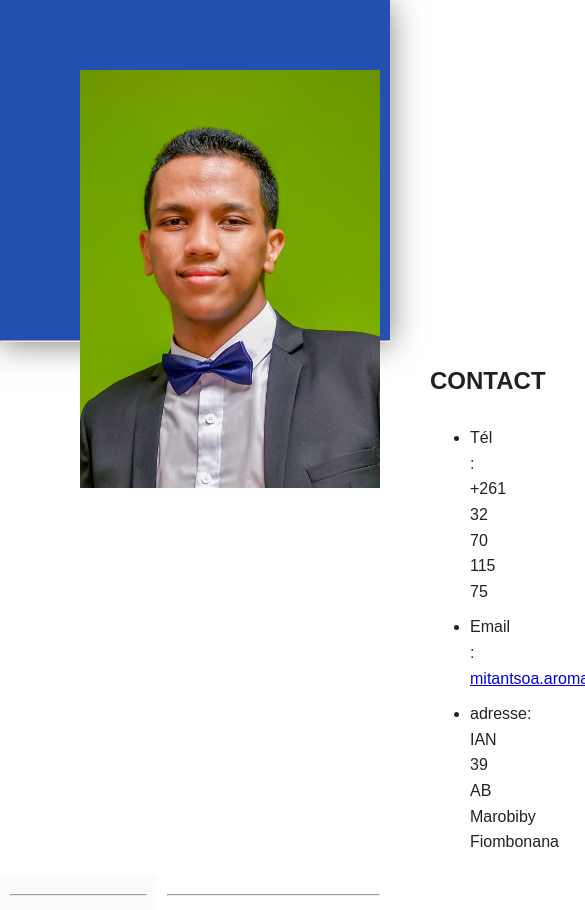
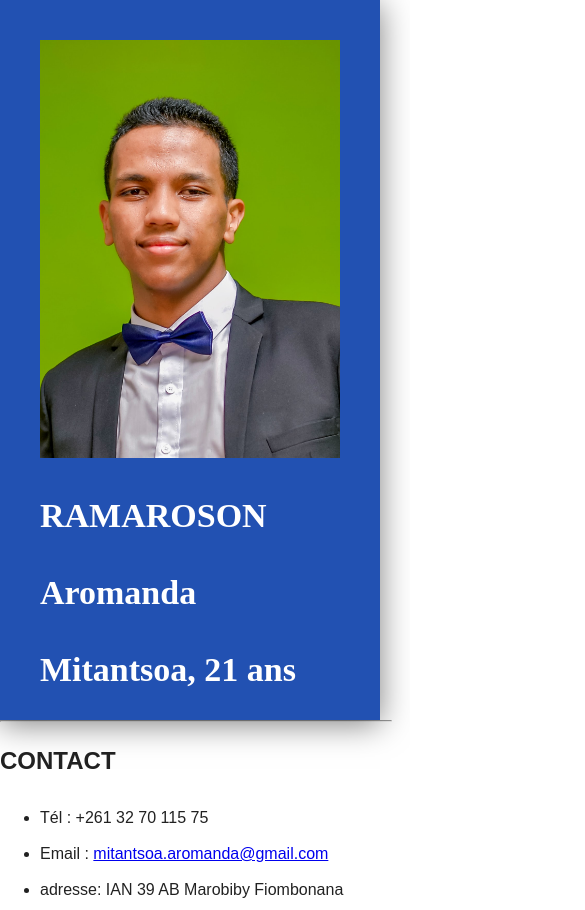
Before and after one commit to Aro20/Aro20.github.io, a plain HTML site: page index.html in a window 390 px wide. Shown: the top 910 px of the page, 585 px wide, since content can reach past the window. Drawn offline with Linux system fonts and the light colour scheme.

Commit message:
media query for the page

```diff
--- a/style.css
+++ b/style.css
@@ -9,17 +9,18 @@ body{
 }
 .header{
    display: flex;
-   align-content: center;
+   align-items: center;
    height: 300px;
    background-color: #2251b2;
-   margin: auto;
    padding: 40px;
    padding-bottom: 0;
    box-shadow: 0 4px 30px rgba(0, 0, 0, .5);
+   width: auto;
 }
 
 .header .pdp{
-    margin: 30px 40px;
+    margin: 0px 40px;
+    margin-top: 150px;
 }
 
 .header .Nom{
@@ -34,6 +35,7 @@ body{
 }
 section{
     display: flex;
+    flex-direction: row-reverse;
 }
 
 .section1{
@@ -60,3 +62,39 @@ footer{
     text-align: center;
     color: red;
 }
+
+@media only screen and (max-width: 925px){
+    .header .Nom{
+        font-size: 17px;
+        margin-top: 30px;
+    }
+}
+
+@media only screen and (max-width: 740px){
+    .header{
+        display: inline-block;
+        height: auto;
+
+    }
+    .header .pdp{
+        width: 100%;
+        margin: 0 auto;
+    }
+    .header .Nom{
+        width: 100%;
+        margin: 0 auto;
+    }
+    .contact{
+        margin: auto;
+    }
+    section{
+        display: inline-block;
+        width: 100%;
+    }
+    .section1, .section2{
+        width: 100%;
+    }
+    hr{
+        width: 100%;
+    }
+}
```
